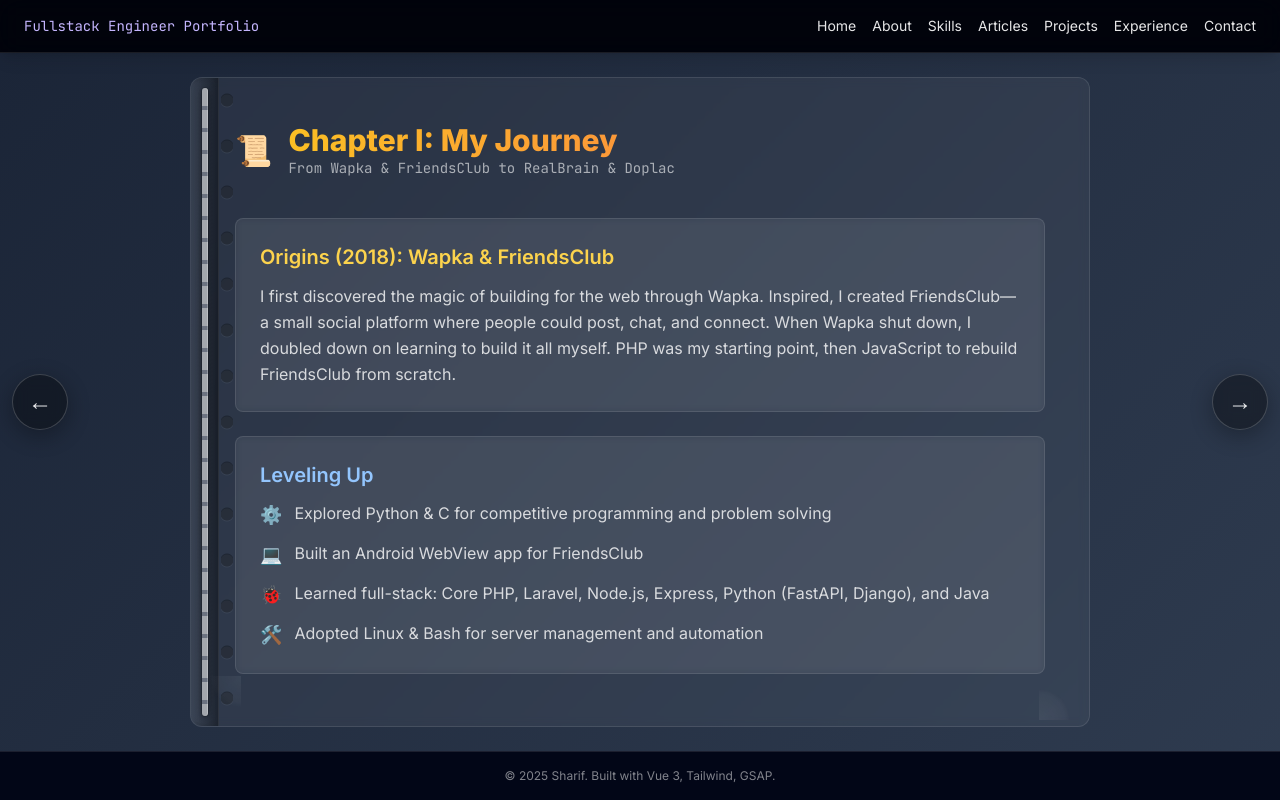
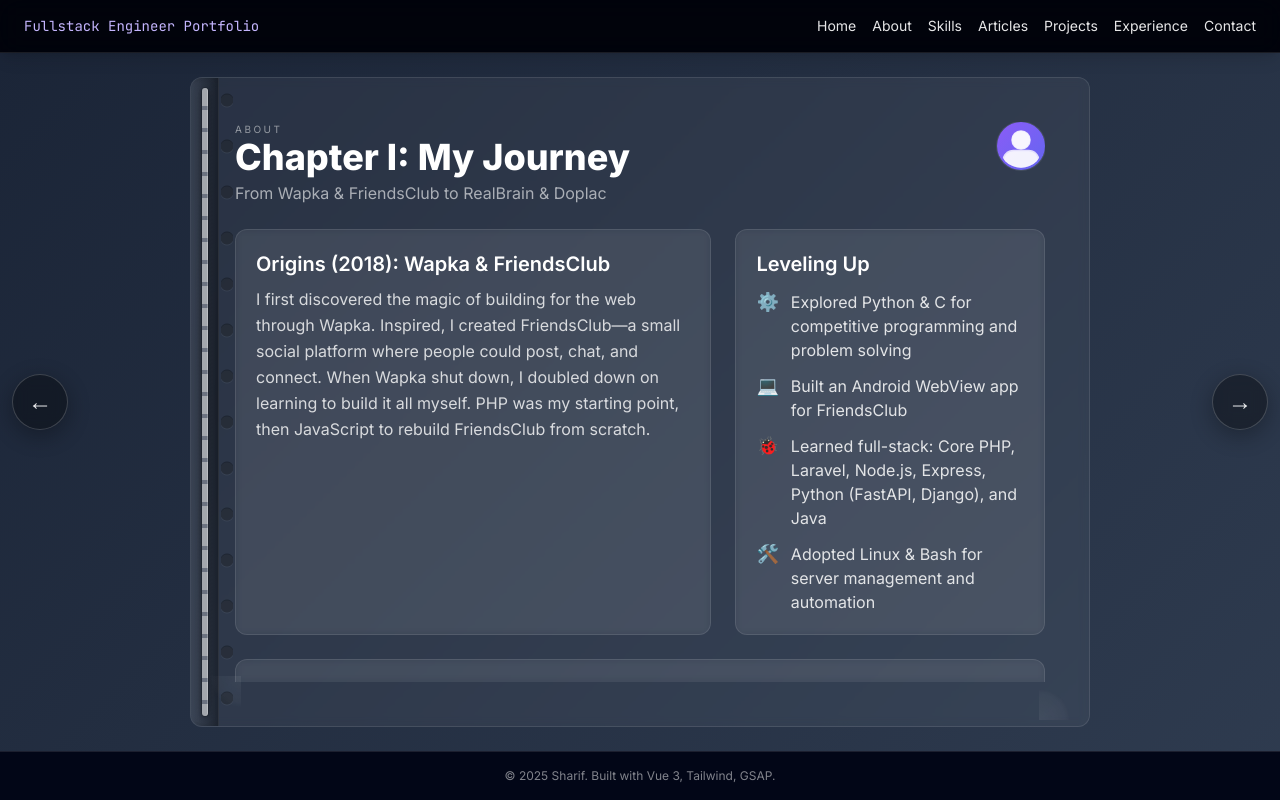
Before and after one commit to developersharif/me, a Vue app: page / in a window 1280 px wide. Both pictures are taken after a click on the button "About". Built offline with nearby package versions, Linux system fonts and the light colour scheme.

Commit message:
feat: Revamp AboutPage layout and enhance content presentation

```diff
--- a/src/pages/AboutPage.vue
+++ b/src/pages/AboutPage.vue
@@ -1,66 +1,80 @@
 <template>
-  <section class="h-full flex flex-col gap-6 relative overflow-hidden">
-    <!-- Chapter header with mystical styling -->
-    <div class="flex items-center gap-4 mb-4 flex-shrink-0">
-      <div class="text-3xl">📜</div>
+  <section class="h-full flex flex-col gap-6 overflow-hidden">
+    <!-- Header -->
+    <header class="flex items-start justify-between flex-shrink-0">
       <div>
-        <h2 class="text-3xl font-bold bg-gradient-to-r from-amber-400 to-orange-400 bg-clip-text text-transparent">
-          {{ data.header.title }}
-        </h2>
-        <p class="text-white/60 text-sm font-mono">{{ data.header.subtitle }}</p>
+        <p class="text-[10px] uppercase tracking-[0.25em] text-white/50">About</p>
+        <h2 class="text-3xl md:text-4xl font-bold text-white">{{ data.header.title }}</h2>
+        <p class="text-white/60 mt-1 text-sm md:text-base">{{ data.header.subtitle }}</p>
       </div>
+      <img src="/avatar.svg" alt="Avatar" class="hidden sm:block w-12 h-12 rounded-full ring-1 ring-white/10" />
+    </header>
+
+    <!-- Content -->
+    <div class="flex-1 overflow-y-auto overflow-x-hidden">
+      <div class="grid grid-cols-1 lg:grid-cols-5 gap-4 lg:gap-6">
+        <!-- Summary -->
+        <article v-if="data.sections[0]" class="lg:col-span-3 bg-white/5 backdrop-blur-sm border border-white/10 rounded-xl p-5">
+          <h3 class="text-lg md:text-xl font-semibold text-white mb-2">{{ data.sections[0].title }}</h3>
+          <p class="text-white/80 leading-relaxed">{{ data.sections[0].body }}</p>
+        </article>
+
+        <!-- Highlights -->
+        <aside v-if="data.sections[1]" class="lg:col-span-2 bg-white/5 backdrop-blur-sm border border-white/10 rounded-xl p-5">
+          <h3 class="text-lg md:text-xl font-semibold text-white mb-3">{{ data.sections[1].title }}</h3>
+          <ul class="space-y-3">
+            <li v-for="b in data.sections[1].bullets" :key="b.text" class="flex items-start gap-3">
+              <span class="text-emerald-400 text-lg leading-6 select-none">{{ b.icon }}</span>
+              <span class="text-white/85">{{ b.text }}</span>
+            </li>
+          </ul>
+        </aside>
+
+        <!-- Focus & Interests -->
+        <section v-if="data.sections[2]" class="lg:col-span-5 bg-white/5 backdrop-blur-sm border border-white/10 rounded-xl p-5">
+          <div class="flex items-center justify-between mb-3">
+            <h3 class="text-lg md:text-xl font-semibold text-white">{{ data.sections[2].title }}</h3>
+            <div v-if="yearsExp" class="text-xs text-white/60">~ {{ yearsExp }} years in the craft</div>
           </div>
-
-    <!-- Story content -->
-    <div class="flex-1 space-y-6 overflow-y-auto overflow-x-hidden">
-      <div v-if="data.sections[0]" class="bg-white/5 backdrop-blur-sm border border-white/10 rounded-lg p-6">
-        <h3 class="text-xl font-semibold text-amber-300 mb-3">{{ data.sections[0].title }}</h3>
-        <p class="text-white/80 leading-relaxed">{{ data.sections[0].body }}</p>
-      </div>
-
-      <div v-if="data.sections[1]" class="bg-white/5 backdrop-blur-sm border border-white/10 rounded-lg p-6">
-        <h3 class="text-xl font-semibold text-blue-300 mb-3">{{ data.sections[1].title }}</h3>
-        <div class="space-y-3 text-white/80">
-          <div v-for="b in data.sections[1].bullets" :key="b.text" class="flex items-start gap-3">
-            <span class="text-emerald-400 text-lg">{{ b.icon }}</span>
-            <span>{{ b.text }}</span>
-          </div>
-        </div>
-      </div>
-
-      <div v-if="data.sections[2]" class="bg-white/5 backdrop-blur-sm border border-white/10 rounded-lg p-6">
-        <h3 class="text-xl font-semibold text-indigo-300 mb-3">{{ data.sections[2].title }}</h3>
           <div class="grid grid-cols-1 md:grid-cols-2 gap-4 text-sm">
             <div class="space-y-2">
-            <div class="text-white/90 font-medium">🧪 Research Areas</div>
-            <ul class="space-y-1 text-white/70 pl-4">
-              <li v-for="t in data.sections[2].research" :key="t">• {{ t }}</li>
+              <div class="text-white/90 font-medium">Research Areas</div>
+              <ul class="space-y-1 text-white/70 pl-4 list-disc marker:text-white/40">
+                <li v-for="t in data.sections[2].research" :key="t">{{ t }}</li>
               </ul>
             </div>
             <div class="space-y-2">
-            <div class="text-white/90 font-medium">📚 Learning Path</div>
-            <ul class="space-y-1 text-white/70 pl-4">
-              <li v-for="t in data.sections[2].learning" :key="t">• {{ t }}</li>
+              <div class="text-white/90 font-medium">Learning Path</div>
+              <ul class="space-y-1 text-white/70 pl-4 list-disc marker:text-white/40">
+                <li v-for="t in data.sections[2].learning" :key="t">{{ t }}</li>
               </ul>
             </div>
           </div>
+        </section>
+
+        <!-- Timeline -->
+        <section class="lg:col-span-5 bg-white/5 backdrop-blur-sm border border-white/10 rounded-xl p-5">
+          <div class="flex items-center justify-between mb-3">
+            <h3 class="text-lg md:text-xl font-semibold text-white">Timeline</h3>
+            <span v-if="firstYear" class="text-xs text-white/50">Since {{ firstYear }}</span>
           </div>
-
-      <!-- Interactive timeline -->
-      <div class="bg-gradient-to-r from-purple-900/20 to-blue-900/20 border border-purple-500/20 rounded-lg p-6">
-        <h3 class="text-xl font-semibold text-purple-300 mb-4">Timeline of Mastery</h3>
-        <div class="space-y-4">
-          <div v-for="(t, idx) in data.timeline" :key="t.title" class="flex items-center gap-4 group cursor-pointer hover:bg-white/5 rounded p-2 transition-colors">
-            <div :class="['w-3 h-3 rounded-full group-hover:scale-125 transition-transform', idx === 0 ? 'bg-emerald-400' : idx === 1 ? 'bg-blue-400' : 'bg-purple-400']"></div>
-            <div class="flex-1">
-              <div class="text-white font-medium">{{ t.year }} - {{ t.title }}</div>
-              <div class="text-white/60 text-sm">{{ t.desc }}</div>
+          <ol class="relative pl-6">
+            <div class="absolute left-2 top-1 bottom-1 w-px bg-white/10"></div>
+            <li v-for="(t, idx) in data.timeline" :key="t.title" class="relative group py-2">
+              <span class="absolute -left-[2px] top-3 inline-block w-2 h-2 rounded-full"
+                    :class="[ idx === 0 ? 'bg-emerald-400' : idx === data.timeline.length-1 ? 'bg-purple-400' : 'bg-blue-400', 'ring-2 ring-white/20']" />
+              <div class="flex flex-wrap items-baseline gap-x-3">
+                <span class="text-white/70 text-xs font-mono">{{ t.year }}</span>
+                <h4 class="text-white font-medium">{{ t.title }}</h4>
               </div>
-          </div>
-        </div>
+              <p class="text-white/60 text-sm mt-1">{{ t.desc }}</p>
+            </li>
+          </ol>
+        </section>
       </div>
     </div>
   </section>
+
 </template>
 
 <script setup lang="ts">
@@ -72,6 +86,21 @@ interface AboutData {
 
 const props = defineProps<{ data?: AboutData }>();
 const data = props.data ?? { header: { title: 'Chapter I: The Chronicle', subtitle: '' }, sections: [], timeline: [] };
+
+// Derived helpers for subtle metrics
+const firstYear = (() => {
+  if (!data.timeline?.length) return '';
+  const y = parseInt(data.timeline[0].year, 10);
+  return Number.isFinite(y) ? String(y) : '';
+})();
+
+const yearsExp = (() => {
+  if (!firstYear) return 0;
+  const y = parseInt(firstYear, 10);
+  const now = new Date().getFullYear();
+  const diff = now - y;
+  return diff > 0 ? diff : 0;
+})();
 </script>
 
 <style scoped>
```
Lines whose indentation alone changed are shown as unchanged.
